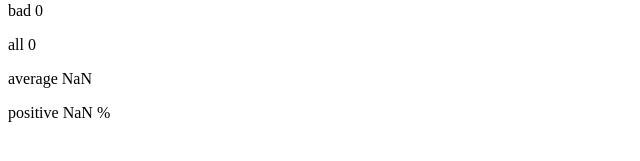
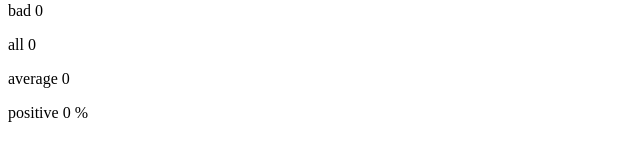
Before and after one commit to PhamDuong01/fullstack-2024, a React (Vite) app in the folder part1/unicafe/: page / in a window 1280 px wide. Shown: the part 247-408 px from the top of the page, without its empty margins (0-640 px from the left). Built offline with nearby package versions, Linux system fonts and the light colour scheme.

Commit message:
1.8: unicafe step 3

```diff
--- a/part1/unicafe/src/App.jsx
+++ b/part1/unicafe/src/App.jsx
@@ -1,4 +1,19 @@
 import { useState } from 'react';
+
+const Satistics = (props) => {
+    const { good, neutral, bad } = props;
+    return (
+        <>
+            <h1>statistics</h1>
+            <p>good {good}</p>
+            <p>neutral {neutral}</p>
+            <p>bad {bad}</p>
+            <p>all {good + neutral + bad}</p>
+            <p>average {(good - bad) / (good + neutral + bad) || 0}</p>
+            <p>positive {good / (good + neutral + bad) || 0} %</p>
+        </>
+    );
+};
 
 const App = () => {
     // save clicks of each button to its own state
@@ -12,13 +27,7 @@ const App = () => {
             <button onClick={() => setGood(good + 1)}>good</button>
             <button onClick={() => setNeutral(neutral + 1)}>neutral</button>
             <button onClick={() => setBad(bad + 1)}>bad</button>
-            <h1>statistics</h1>
-            <p>good {good}</p>
-            <p>neutral {neutral}</p>
-            <p>bad {bad}</p>
-            <p>all {good + neutral + bad}</p>
-            <p>average {(good - bad) / (good + neutral + bad)}</p>
-            <p>positive {good / (good + neutral + bad)} %</p>
+            <Satistics good={good} neutral={neutral} bad={bad} />
         </div>
     );
 };
```
